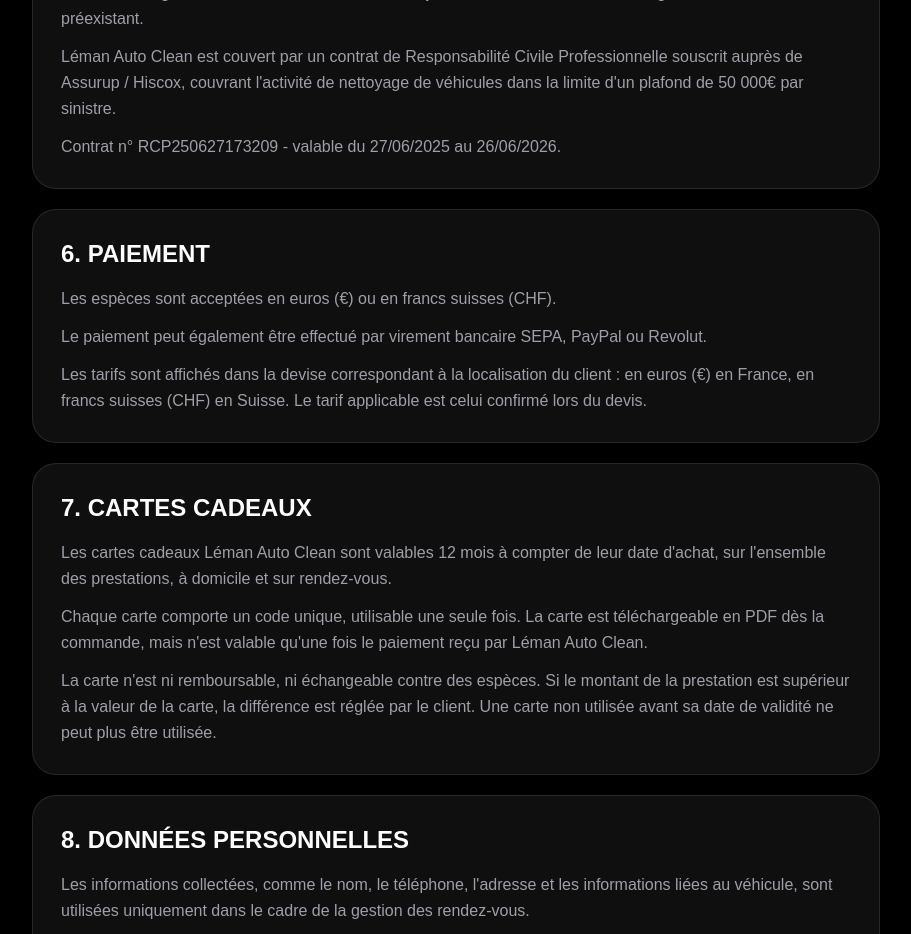
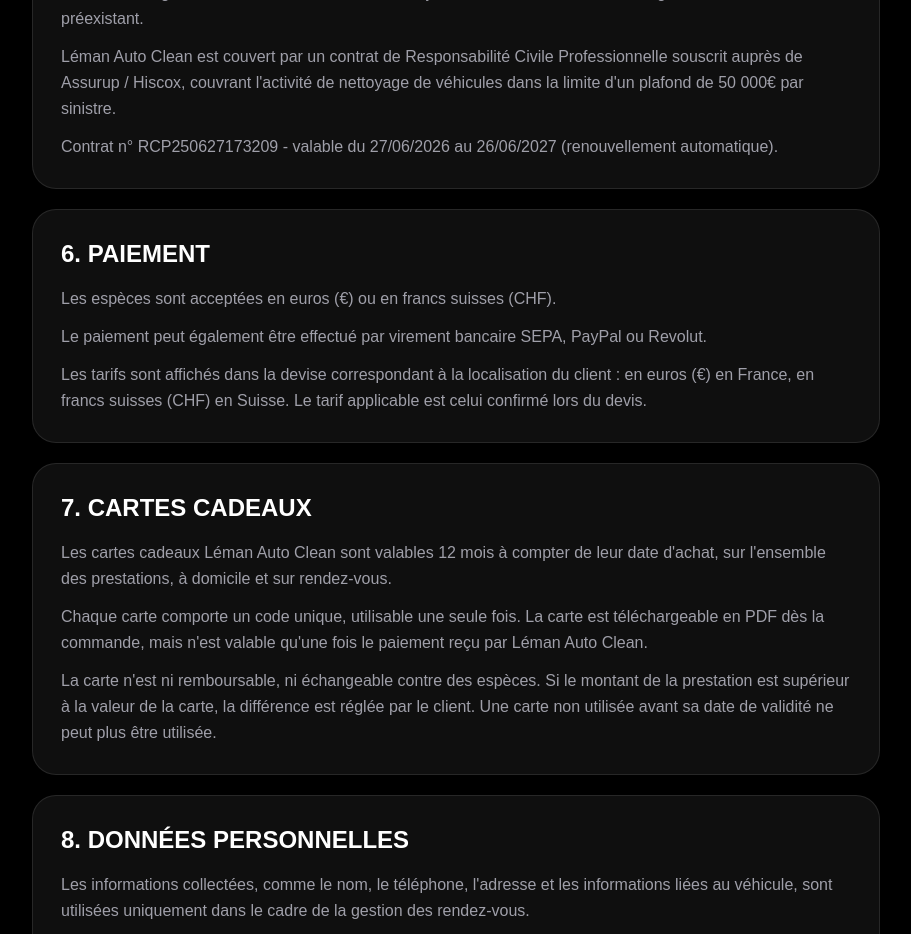
Before and after one commit to matth0312leb/leman-auto-clean, a Next.js app: page /cgv in a window 1280 px wide. Shown: the part 1800-2734 px from the top of the page, without its empty margins (184-1095 px from the left). Built offline with nearby package versions, Linux system fonts and the light colour scheme.

Commit message:
CGV : dates de l'assurance RC Pro renouvelée (2026-2027)
Co-Authored-By: Claude Opus 5.5 <noreply@anthropic.com>
Claude-Session: https://claude.ai/code/session_01DZMJ3S36YFznmkBoS5YULz

```diff
--- a/src/app/cgv/page.tsx
+++ b/src/app/cgv/page.tsx
@@ -57,7 +57,7 @@ export default function CGVPage() {
             "Léman Auto Clean s'engage à utiliser des produits professionnels, adaptés aux surfaces traitées et respectueux de l'environnement.",
             "Toutefois, la responsabilité de Léman Auto Clean ne saurait être engagée en cas de dégâts antérieurs ou défauts non signalés, comme un vernis abîmé, des jantes corrodées, un intérieur fragile ou tout autre défaut préexistant.",
             "Léman Auto Clean est couvert par un contrat de Responsabilité Civile Professionnelle souscrit auprès de Assurup / Hiscox, couvrant l'activité de nettoyage de véhicules dans la limite d'un plafond de 50 000€ par sinistre.",
-            "Contrat n° RCP250627173209 - valable du 27/06/2025 au 26/06/2026.",
+            "Contrat n° RCP250627173209 - valable du 27/06/2026 au 26/06/2027 (renouvellement automatique).",
           ],
         },
         {
```
